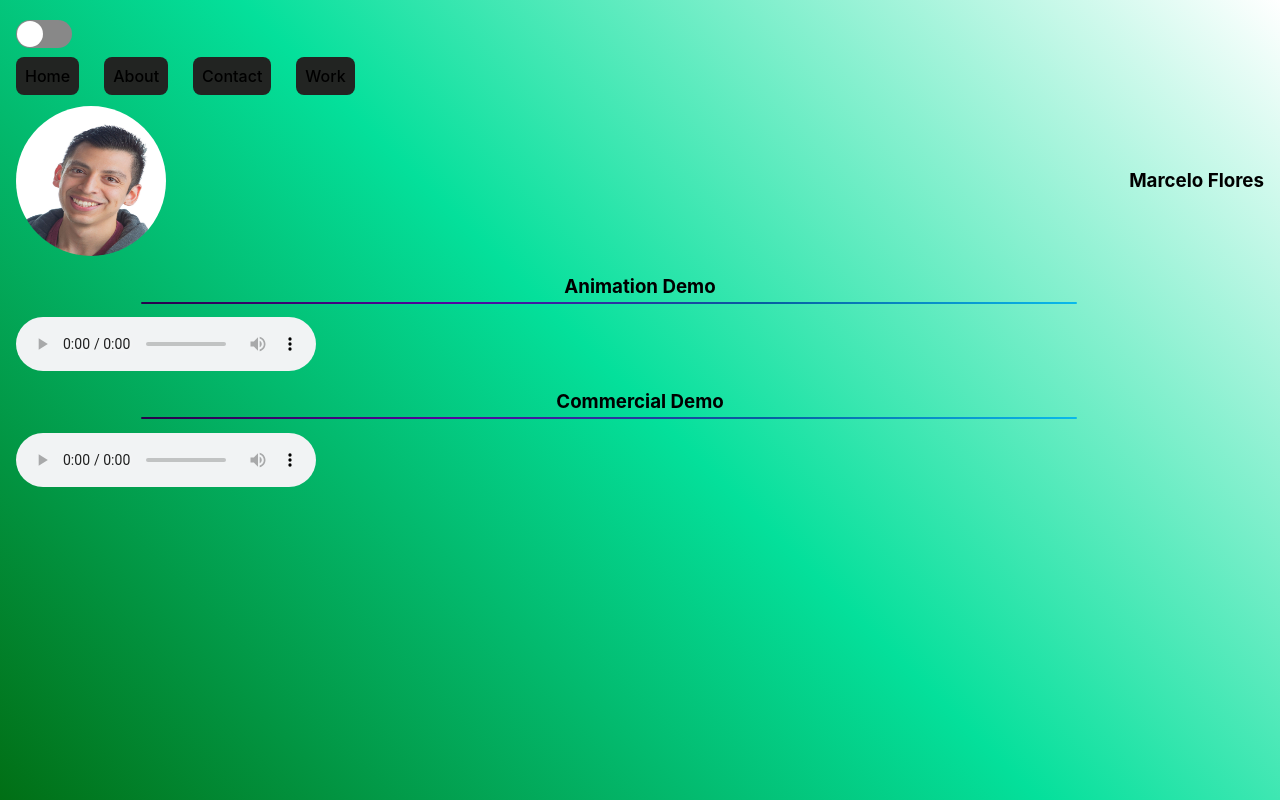
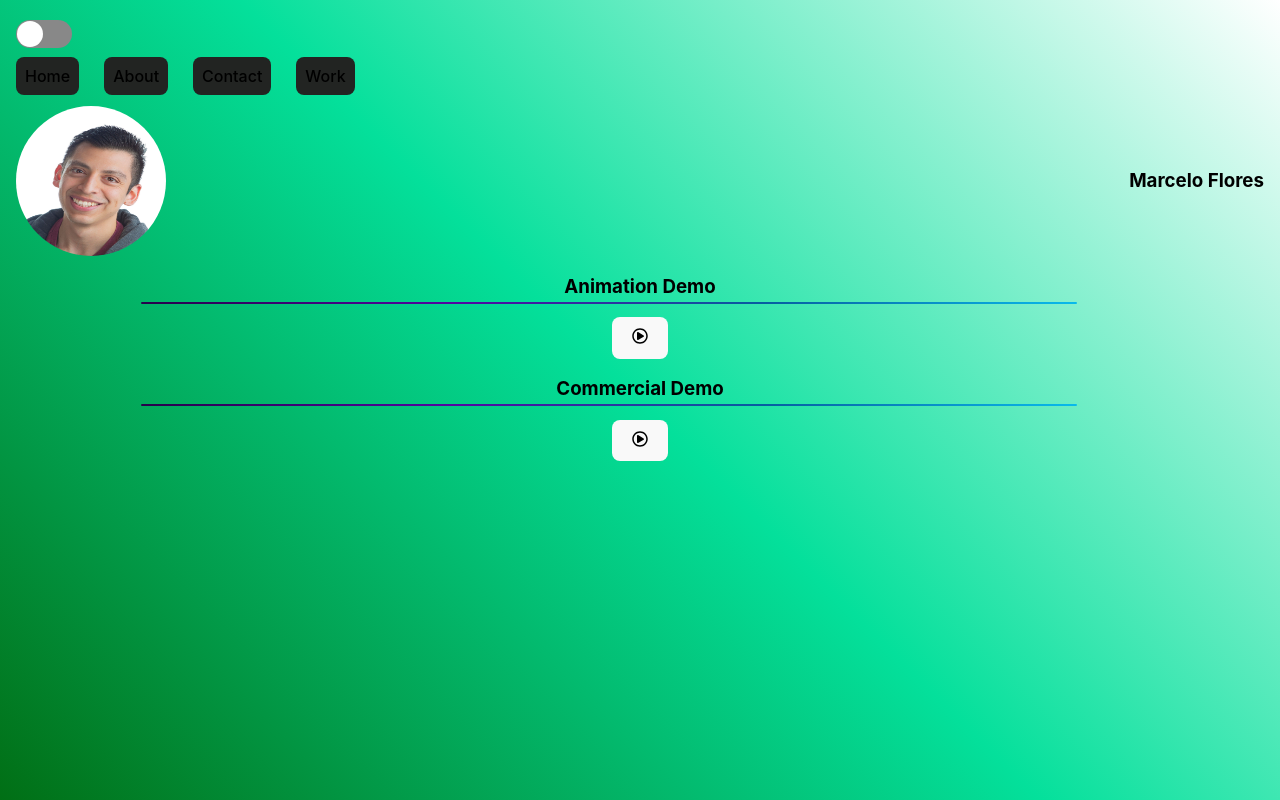
Before and after one commit to Seo-the-platinum/marcelos-portfolio, a React (Vite) app: page / in a window 1280 px wide. Built offline with nearby package versions, Linux system fonts and the light colour scheme.

Commit message:
expiramented with various audio playing options

```diff
--- a/package.json
+++ b/package.json
@@ -11,6 +11,7 @@
   "dependencies": {
     "react": "^18.2.0",
     "react-dom": "^18.2.0",
+    "react-icons": "^4.7.1",
     "react-router-dom": "^6.4.4",
     "react-switch": "^7.0.0"
   },
--- a/src/components/demos/Demo.tsx
+++ b/src/components/demos/Demo.tsx
@@ -1,21 +1,35 @@
-import React from 'react'
-import './Demo.css'
+import React, { useState } from 'react'
+import { FaRegPauseCircle, FaRegPlayCircle } from "react-icons/fa"
 
-const Demo = () => {
-   const handlePausePlay = (e: React.ChangeEvent<HTMLAudioElement>)=> {
-    const audios = document.getElementsByTagName('audio')
-    for (let i = 0; i < audios.length; i++) {
-        if (audios[i] !== e.target) {
-            audios[i].pause()
+interface DemoProps {
+    id: string;
+    playing: boolean;
+    source: string;
+    title: string;
+    handlePausePlay: (id: string)=> void;
+}
+
+const Demo = ({id, playing, source, title, handlePausePlay}: DemoProps) => {
+    const audioEl = document.querySelector('audio')
+    const handleClick = (e: React.MouseEvent) => {
+        // handlePausePlay(id)
+        if (playing) {
+            audioEl?.pause()
+        } else {
+            console.log('playing')
+            audioEl?.play()
         }
     }
-   }
+    console.log(source)
   return (
-    <div className='demosContainer'>
-        <h3>Animation Demo</h3>
-        <audio className='audio' onPlay={handlePausePlay} controls src='sounds/demoSound_1.mp3'/>
-        <h3>Commercial Demo</h3>
-        <audio className='audio' onPlay={handlePausePlay} controls src='sounds/demoSound_2.mp3'/>
+    <div className='audioContainer'>
+        <h3>{title}</h3>
+        <div className="audio">
+            <button className='play/pause' onClick={handleClick}>
+                {!playing ? <FaRegPlayCircle/> : <FaRegPauseCircle/>}
+            </button>
+            <audio src={source}/>
+        </div>
     </div>
   )
 }
--- /dev/null
+++ b/src/components/demos/Demos.tsx
@@ -0,0 +1,39 @@
+import React, { useEffect, useState } from 'react'
+import { demoData } from '../../utils/demos'
+import Demo from './Demo'
+import './Demo.css'
+
+interface demo {
+  id: string;
+  playing: boolean;
+  source: string;
+  title: string;
+}
+
+const Demos = () => {
+  const [ demos, setDemos ] = useState(demoData)
+   const handlePausePlay = (id: string)=>{
+    const updatedDemos = demos.map(demo=> {
+      if (demo.id === id) {
+        if (demo.playing === true) {
+          demo.playing = false
+        } else {
+          demo.playing = true
+          }
+        } else {
+          demo.playing = false
+        }
+      return demo
+    })
+    setDemos([...updatedDemos])
+   }
+  return (
+    <div className='demosContainer'>
+      {demos.map(demo=> {
+        return <Demo {...demo} key={demo.id} handlePausePlay={handlePausePlay}/>
+      })}
+    </div>
+  )
+}
+
+export default Demos
--- /dev/null
+++ b/src/utils/demos.ts
@@ -0,0 +1,30 @@
+
+const audios = {
+    'audio1': new Audio('sounds/demoSound_1.mp3'),
+    'audio2': new Audio('sounds/demoSound_2.mp3'),
+}
+
+let currentlyPlaying : HTMLAreaElement;
+
+const play = (name: string) => {
+    if (currentlyPlaying) {
+        audios[currentlyPlaying].pause()
+    }
+    audios[name as keyof typeof audios].play()
+    currentlyPlaying = audios[name]
+}
+
+export const demoData = [
+    {
+        id: '1',
+        playing: false,
+        source: 'sounds/demoSound_1.mp3',
+        title: 'Animation Demo'
+    },
+    {
+        id: '2',
+        playing: false,
+        source: 'sounds/demoSound_2.mp3',
+        title: 'Commercial Demo'
+    }
+]
--- a/src/views/About.tsx
+++ b/src/views/About.tsx
@@ -2,7 +2,16 @@ import React from 'react'
 
 const About = () => {
   return (
-    <div>About</div>
+    <div>
+      <p>
+        {
+        `Today's media is all about being natural and authentic.
+        So it's important to be the most true version of yourself when connecting with viewers.
+        Viewers will feel those genuine emotions in everything Marcelo performs,
+        whether it's a solemn internal monologue read for a PSA, or a playful and innocent character for a kids show,
+        or a fierce and righteous warrior defying all odds to save his true love.
+        Marcelo dedicates each performance to discovering more about himself and how he can best portray his role for the world to watch.`}</p>
+    </div>
   )
 }
 
--- a/src/views/Contact.tsx
+++ b/src/views/Contact.tsx
@@ -1,8 +1,10 @@
 import React from 'react'
+import { MdEmail } from 'react-icons/md'
 
 const Contact = () => {
   return (
     <div className='contactsContainer'>
+      <MdEmail/>
       <h3>Email</h3>
       <h3>Phone</h3>
     </div>
--- a/src/views/Home.tsx
+++ b/src/views/Home.tsx
@@ -2,7 +2,7 @@ import React from 'react'
 import Skills from '../components/Skills'
 import Profile from '../components/profile/Profile'
 import Work from './Work'
-import Demo from '../components/demos/Demo'
+import Demo from '../components/demos/Demos'
 import './css/views.css'
 
 const Home = () => {
```
Also changed, not shown: 1 other file (tests, documents, lock files or other folders).
